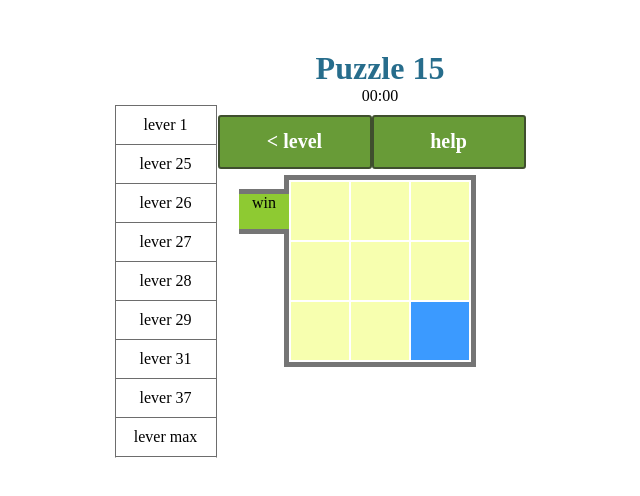
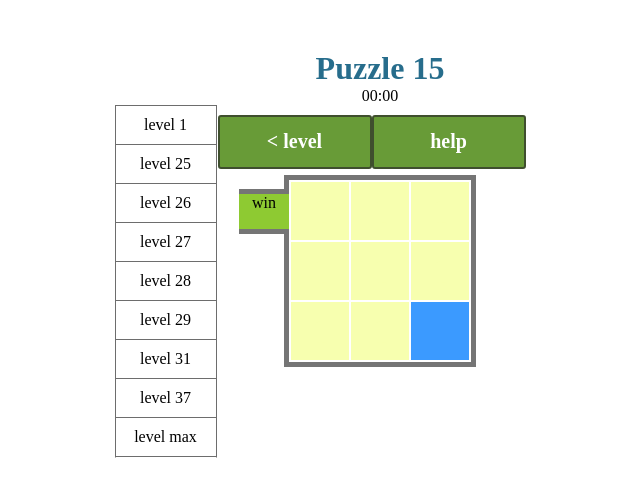
Before and after one commit to TrungKKien/TempleTrap, a plain HTML site: page index.html in a window 1280 px wide. Both pictures are taken after a click on the link "< level". Shown: the full height of the page, 260-900 px from the left. Drawn offline with nearby package versions, Linux system fonts and the light colour scheme.

Commit message:
update v1

```diff
--- a/index.html
+++ b/index.html
@@ -14,15 +14,15 @@
             <div id="board-time">00:00</div>
             <div id="levers" class="levers-option">
                 <ul class="list-levers">
-                    <li> <a id="play" class="lv1">lever 1</a></li>
-                    <li ><a id="play"  class="lv25">lever 25</a></li>
-                    <li><a id="play" class="lv26">lever 26</a></li>
-                    <li><a id="play" class="lv27">lever 27</a></li>
-                    <li><a id="play" class="lv28">lever 28</a></li>
-                    <li><a id="play" class="lv29">lever 29</a></li>
-                    <li><a id="play" class="lv31">lever 31</a></li>
-                    <li><a id="play" class="lv37">lever 37</a></li>
-                    <li><a id="play" class="lvMax">lever max</a></li>
+                    <li><a id="play" class="lv1">level 1</a></li>
+                    <li><a id="play" class="lv25">level 25</a></li>
+                    <li><a id="play" class="lv26">level 26</a></li>
+                    <li><a id="play" class="lv27">level 27</a></li>
+                    <li><a id="play" class="lv28">level 28</a></li>
+                    <li><a id="play" class="lv29">level 29</a></li>
+                    <li><a id="play" class="lv31">level 31</a></li>
+                    <li><a id="play" class="lv37">level 37</a></li>
+                    <li><a id="play" class="lvMax">level max</a></li>
 
                 </ul>
             </div>
```
